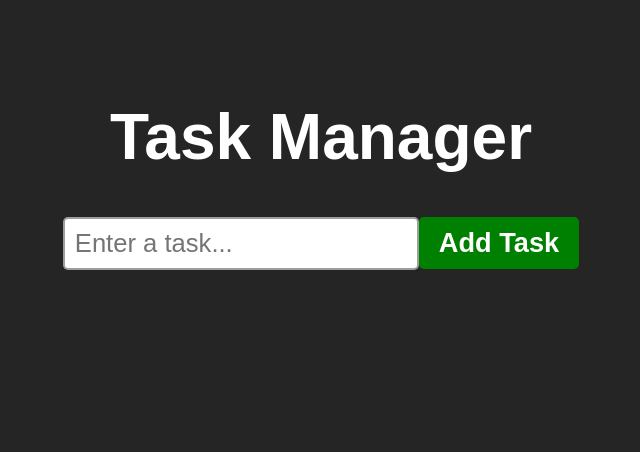
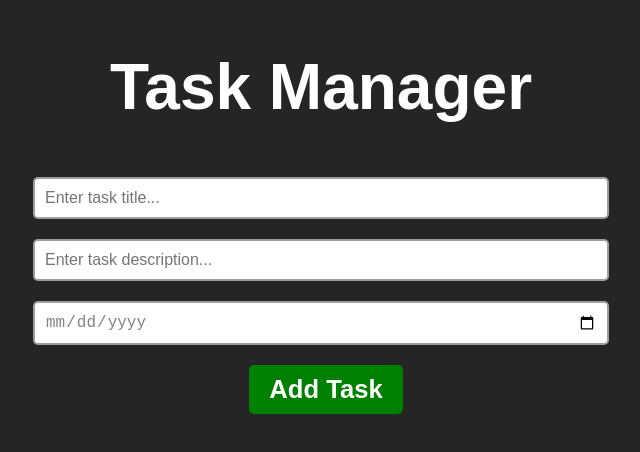
Before and after one commit to EstebanMarulandaS/prueba-react, a React (Vite) app: page / in a window 1280 px wide. Shown: the top 452 px of the page, without its empty margins (319-959 px from the left). Built offline with nearby package versions, Linux system fonts and the light colour scheme.

Commit message:
add reponsive design

```diff
--- a/src/components/Tarea/Tarea.jsx
+++ b/src/components/Tarea/Tarea.jsx
@@ -4,43 +4,77 @@ import { useState } from "react";
 export const Tarea = () => {
   const [tasks, setTask] = useState([]);
   const [newTask, setNewTask] = useState("");
+  const [newTaskDescription, setNewTaskDescription] = useState("");
+  const [newTaskDeadline, setNewTaskDeadline] = useState("");
 
   function handleInputChange(event) {
     setNewTask(event.target.value);
   }
-  /* Anadir tarea */
+
+  function handleDescriptionChange(event) {
+    setNewTaskDescription(event.target.value);
+  }
+
+  function handleDeadlineChange(event) {
+    setNewTaskDeadline(event.target.value);
+  }
+
+  /* Añadir tarea */
   function addTask() {
-    if (newTask.trim() !== "") {
-      setTask((t) => [...t, newTask]);
+    if (
+      newTask.trim() !== "" &&
+      newTaskDescription.trim() !== "" &&
+      newTaskDeadline.trim() !== ""
+    ) {
+      const task = {
+        title: newTask,
+        description: newTaskDescription,
+        deadline: newTaskDeadline,
+      };
+      setTask((t) => [...t, task]);
       setNewTask("");
+      setNewTaskDescription("");
+      setNewTaskDeadline("");
     }
   }
-  /*Borrar Tarea */
+
+  /* Borrar tarea */
   function deleteTask(index) {
     const updatedTasks = tasks.filter((_, idx) => idx !== index);
     setTask(updatedTasks);
   }
-  /* Subir Tarea */
+
+  /* Subir tarea */
   function moveTaskUp(index) {
     if (index > 0) {
       const updatedTasks = [...tasks];
       [updatedTasks[index], updatedTasks[index - 1]] = [
         updatedTasks[index - 1],
         updatedTasks[index],
-      ]; //array destructuring
+      ]; // array destructuring
       setTask(updatedTasks);
     }
   }
-  /* Bajar Tarea */
+
+  /* Bajar tarea */
   function moveTaskDown(index) {
     if (index < tasks.length - 1) {
       const updatedTasks = [...tasks];
       [updatedTasks[index], updatedTasks[index + 1]] = [
         updatedTasks[index + 1],
         updatedTasks[index],
-      ]; //array destructuring
+      ]; // array destructuring
       setTask(updatedTasks);
     }
+  }
+
+  /* Editar tarea */
+  function editTask(index) {
+    const task = tasks[index];
+    setNewTask(task.title);
+    setNewTaskDescription(task.description);
+    setNewTaskDeadline(task.deadline);
+    deleteTask(index);
   }
 
   return (
@@ -49,9 +83,21 @@ export const Tarea = () => {
 
       <input
         type="text"
-        placeholder="Enter a task..."
+        placeholder="Enter task title..."
         value={newTask}
         onChange={handleInputChange}
+      />
+      <input
+        type="text"
+        placeholder="Enter task description..."
+        value={newTaskDescription}
+        onChange={handleDescriptionChange}
+      />
+      <input
+        type="date"
+        placeholder="Enter task deadline..."
+        value={newTaskDeadline}
+        onChange={handleDeadlineChange}
       />
       <button className="add-button" onClick={addTask}>
         Add Task
@@ -60,16 +106,51 @@ export const Tarea = () => {
       <ol>
         {tasks.map((task, index) => (
           <li key={index}>
-            <span className="text">{task}</span>
-            <button className="delete-button" onClick={() => deleteTask(index)}>
+            <table>
+              <tbody>
+                <tr>
+                  <td>
+                    <strong>Title:</strong>
+                  </td>
+                  <td className="text">{task.title}</td>
+                </tr>
+                <hr />
+                <tr>
+                  <td>
+                    <strong>Description:</strong>
+                  </td>
+                  <td className="text">{task.description}</td>
+                </tr>
+                <hr />
+                <tr>
+                  <td>
+                    <strong>Deadline:</strong>
+                  </td>
+                  <td className="text">{task.deadline}</td>
+                </tr>
+                <hr />
+              </tbody>
+            </table>
+            <div className="button-container">
+              <button className="edit-button" onClick={() => editTask(index)}>
+                Edit
+              </button>
+              <button
+                className="delete-button"
+                onClick={() => deleteTask(index)}
+              >
                 Delete
               </button>
               <button className="move-button" onClick={() => moveTaskUp(index)}>
                 ⬆️
               </button>
-            <button className="move-button" onClick={() => moveTaskDown(index)}>
+              <button
+                className="move-button"
+                onClick={() => moveTaskDown(index)}
+              >
                 ⬇️
               </button>
+            </div>
           </li>
         ))}
       </ol>
--- a/src/components/Tarea/tarea.scss
+++ b/src/components/Tarea/tarea.scss
@@ -1,62 +1,86 @@
-body{
+body {
     background-color: rgb(37, 37, 37);
   }
-.to-do-list{
+
+  .to-do-list {
     font-family: Arial, Helvetica, sans-serif;
     text-align: center;
-    margin-top: 100px;
+    margin: 5% auto;
+    width: 90%;
+    max-width: 600px;
   }
 
-h1{
-    font-size: 4rem;
+  h1 {
+    font-size: 2.5rem;
     color: white;
   }
-button{
-    font-size: 1.7rem;
+
+  button {
+    font-size: 1.2rem;
     font-weight: bold;
     padding: 10px 20px;
     color: white;
     border: none;
     border-radius: 5px;
     cursor: pointer;
-    transition: brackground-color 0.5s ease;
+    transition: background-color 0.5s ease;
   }
+
   /* Estilos Boton Add task */
-.add-button{
+  .add-button {
     background-color: green;
+    margin-left: 10px;
+    margin-top: 10px;
   }
-.add-button:hover{
+
+  .add-button:hover {
     background-color: rgb(52, 101, 52);
   }
+
   /* Estilos Boton Delete */
-
-.delete-button{
+  .delete-button {
     background-color: red;
   }
-.delete-button:hover{
+
+  .delete-button:hover {
     background-color: rgb(132, 10, 10);
   }
-.move-button{
+
+  .move-button {
     background-color: rgb(52, 52, 241);
   }
-.move-button:hover{
+
+  .move-button:hover {
     background-color: rgb(6, 6, 137);
   }
 
-input[type="text"]{
-    font-size: 1.6rem;
+  /* Estilos boton Edit */
+  .edit-button {
+    background-color: rgb(241, 134, 52);
+  }
+
+  .edit-button:hover {
+    background-color: rgb(183, 94, 5);
+  }
+
+  input[type="text"],
+  input[type="date"] {
+    font-size: 1rem;
     padding: 10px;
     border: 2px solid rgba(0, 0, 0, 0.384);
     border-radius: 5px;
     color: rgba(0, 0, 0, 0.489);
+    margin: 10px;
+    width: calc(100% - 24px); /* full width minus padding and border */
+    box-sizing: border-box;
   }
 
-ol{
+  ol {
     padding: 0;
   }
 
-li{
-    font-size: 2rem;
+  li {
+    font-size: 1.2rem;
     font-weight: bold;
     padding: 15px;
     background-color: white;
@@ -64,15 +88,154 @@ li{
     border: 3px solid hsla(0, 0%, 85%, 0.75);
     border-radius: 5px;
     display: flex;
-    align-items: center;
+    flex-direction: column;
+    align-items: flex-start;
+    word-wrap: break-word;
   }
 
-.text{
+  .text {
     flex: 1;
+    margin-bottom: 10px;
   }
 
-.delete-button, .move-button{
-    padding: 8px 12px;
+  .button-container {
+    display: flex;
+    flex-wrap: wrap;
+    gap: 5px;
+    width: 100%;
+    justify-content: center;
+  }
+
+  table {
+    width: 100%;
+    margin-bottom: 10px;
+  }
+
+  td {
+    padding: 5px;
+  }
+
+  /* Breakpoint ≥576px */
+  @media (min-width: 576px) {
+    h1 {
+      font-size: 2.8rem;
+    }
+
+    button {
+      font-size: 1.3rem;
+    }
+
+    li {
+      font-size: 1.3rem;
+    }
+  }
+
+  /* Breakpoint ≥768px */
+  @media (min-width: 768px) {
+    .to-do-list {
+      width: 80%;
+      margin-top: 50px;
+    }
+
+    h1 {
+      font-size: 3rem;
+    }
+
+    button {
       font-size: 1.4rem;
+    }
+
+    li {
+      font-size: 1.4rem;
+      flex-direction: row;
+      align-items: center;
+      flex-wrap: wrap;
+    }
+
+    .text {
+      margin-bottom: 0;
+    }
+
+    .delete-button,
+    .move-button,
+    .edit-button {
+      font-size: 1.1rem;
       margin-left: 10px;
+      margin-top: 0;
     }
+  }
+
+  /* Breakpoint ≥992px */
+  @media (min-width: 992px) {
+    .to-do-list {
+      width: 70%;
+    }
+
+    h1 {
+      font-size: 3.5rem;
+    }
+
+    button {
+      font-size: 1.5rem;
+    }
+
+    li {
+      font-size: 1.5rem;
+    }
+
+    .delete-button,
+    .move-button,
+    .edit-button {
+      font-size: 1.2rem;
+    }
+  }
+
+  /* Breakpoint ≥1200px */
+  @media (min-width: 1200px) {
+    .to-do-list {
+      width: 60%;
+    }
+
+    h1 {
+      font-size: 4rem;
+    }
+
+    button {
+      font-size: 1.6rem;
+    }
+
+    li {
+      font-size: 1.6rem;
+    }
+
+    .delete-button,
+    .move-button,
+    .edit-button {
+      font-size: 1.3rem;
+    }
+  }
+
+/* Breakpoint ≥1400px */
+@media (min-width: 1400px) {
+    .to-do-list {
+      width: 50%;
+    }
+
+    h1 {
+      font-size: 4.5rem;
+    }
+
+    button {
+      font-size: 1.7rem;
+    }
+
+    li {
+      font-size: 1.7rem;
+    }
+
+    .delete-button,
+    .move-button,
+    .edit-button {
+      font-size: 1.4rem;
+    }
+  }
```
Lines whose indentation alone changed are shown as unchanged.
